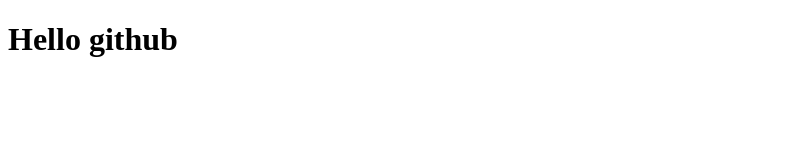
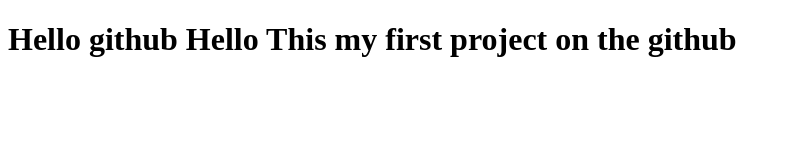
Before and after one commit to dannyapn0-coder/my-first-project, a plain HTML site: page index.html in a window 1280 px wide. Shown: the whole page, without its empty margins (0-791 px from the left). Drawn offline with Linux system fonts and the light colour scheme.

Commit message:
Update index.html

```diff
--- a/index.html
+++ b/index.html
@@ -6,6 +6,6 @@
     <title>Document</title>
 </head>
 <body>
-    <h1>Hello github</h1>
+    <h1>Hello github Hello This my first project on the github</h1>
 </body>
 </html>
```
